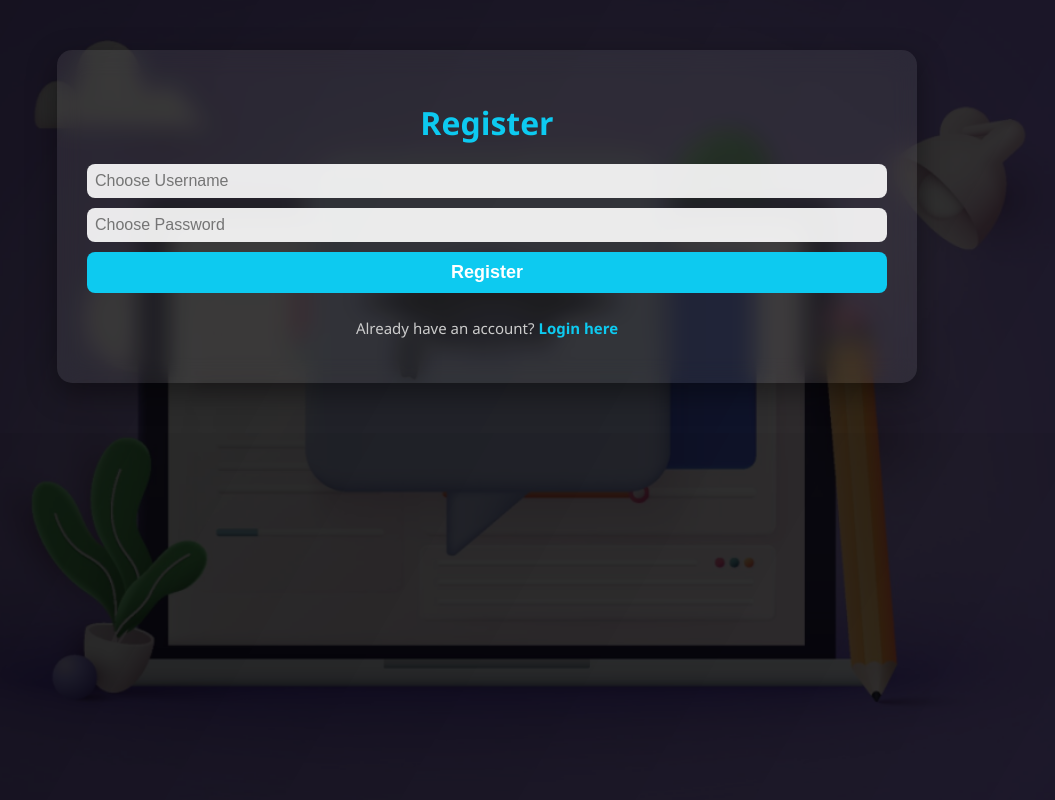
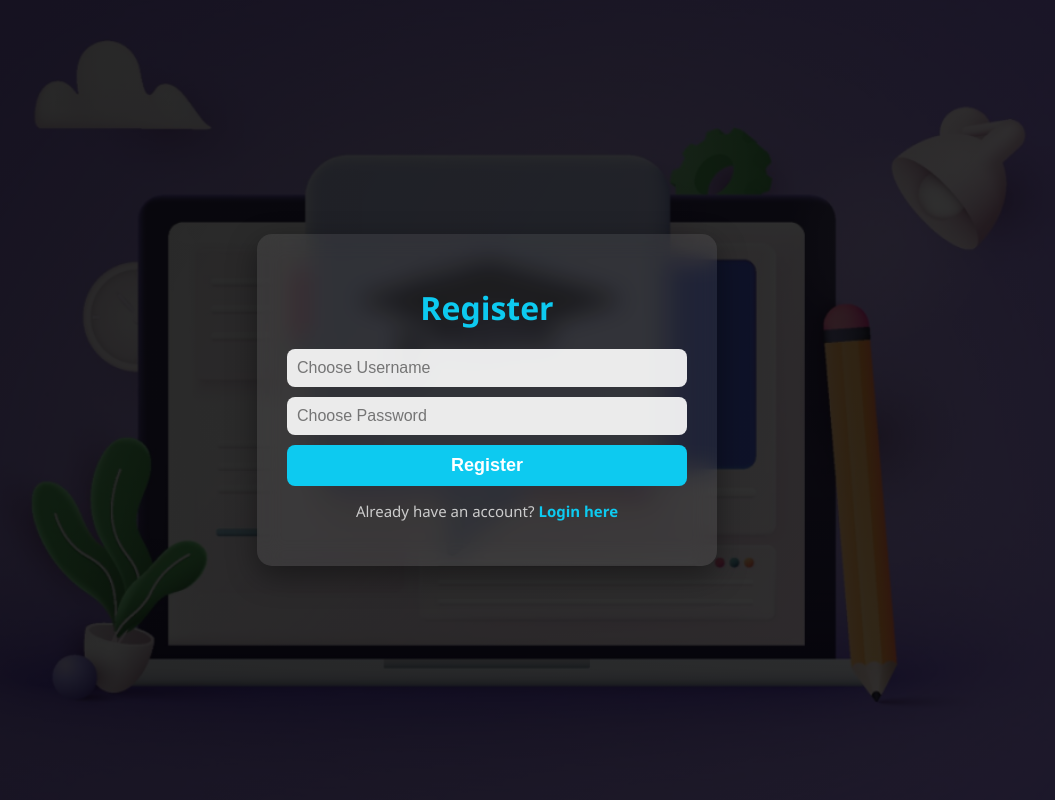
Before and after one commit to AbhiramSakha/Learning-Courses, a Flask app: page /register in a window 1280 px wide. Shown: the whole page, without its empty margins (153-1208 px from the left). Run offline with Flask 3, Linux system fonts and the light colour scheme; some libraries are stand-ins or nearby versions.

Commit message:
Update style.css

```diff
--- a/static/style.css
+++ b/static/style.css
@@ -7,18 +7,24 @@ body {
     background-size: cover;
     color: #fff;
     overflow-x: hidden;
+    display: flex; /* Added for vertical centering */
+    justify-content: center; /* Added for horizontal centering */
+    align-items: center; /* Added for vertical centering */
+    min-height: 100vh; /* Added to ensure body takes full height for centering */
 }
 
-/* Main Container */
+/* Main Container - MODIFIED FOR SMALLER, CENTERED BOX */
 .container {
-    max-width: 800px;
-    margin: 50px auto;
+    max-width: 400px; /* Reduced from 800px to make it a smaller box */
+    width: 90%; /* Ensure it's responsive on smaller screens */
+    margin: auto; /* Changed from fixed 50px auto to auto for perfect centering */
     padding: 30px;
     background: rgba(255, 255, 255, 0.08);
     backdrop-filter: blur(12px);
     border-radius: 15px;
     box-shadow: 0 10px 30px rgba(0,0,0,0.4);
     animation: slideIn 1s ease;
+    /* Removed margin-top/bottom as flexbox handles centering */
 }
 
 /* Headings */
@@ -33,17 +39,15 @@ h1, h2, h3 {
 form {
     display: flex;
     flex-direction: column;
-    /* Decreased gap between form elements */
-    gap: 10px; /* Changed from 15px to 10px */
-    margin-bottom: 25px;
+    gap: 10px; /* Keep gap small for compact design */
+    margin-bottom: 15px; /* Reduced from 25px */
     animation: fadeInUp 1.4s ease;
 }
 
 input[type="text"],
 input[type="email"],
 input[type="password"] {
-    /* Decreased vertical padding */
-    padding: 8px; /* Changed from 12px to 8px */
+    padding: 10px; /* Adjusted padding to be consistent and fit */
     border: none;
     border-radius: 8px;
     font-size: 16px;
@@ -54,8 +58,7 @@ input[type="password"] {
 
 /* Buttons */
 button {
-    /* Decreased vertical padding */
-    padding: 10px; /* Changed from 12px to 10px */
+    padding: 10px; /* Keep consistent with input padding */
     background-color: #0dcaf0;
     border: none;
     color: white;
@@ -71,7 +74,7 @@ button:hover {
     background-color: #0bb4da;
 }
 
-/* Course Ad Section */
+/* Course Ad Section - (Retained original as it's not for login/register) */
 .course-ads {
     display: flex;
     gap: 15px;
@@ -98,7 +101,7 @@ button:hover {
     transform: scale(1.05);
 }
 
-/* List Section */
+/* List Section - (Retained original) */
 ul {
     list-style-type: none;
     padding: 0;
@@ -128,6 +131,7 @@ li a:hover {
     color: #ff6b6b;
     text-align: center;
     animation: shake 0.5s;
+    margin-bottom: 15px; /* Added margin for spacing */
 }
 
 /* Register Text */
@@ -135,7 +139,7 @@ li a:hover {
     text-align: center;
     font-size: 15px;
     color: #ccc;
-    margin-top: 20px;
+    margin-top: 15px; /* Reduced from 20px */
     animation: fadeInUp 1.8s ease;
 }
 
```
